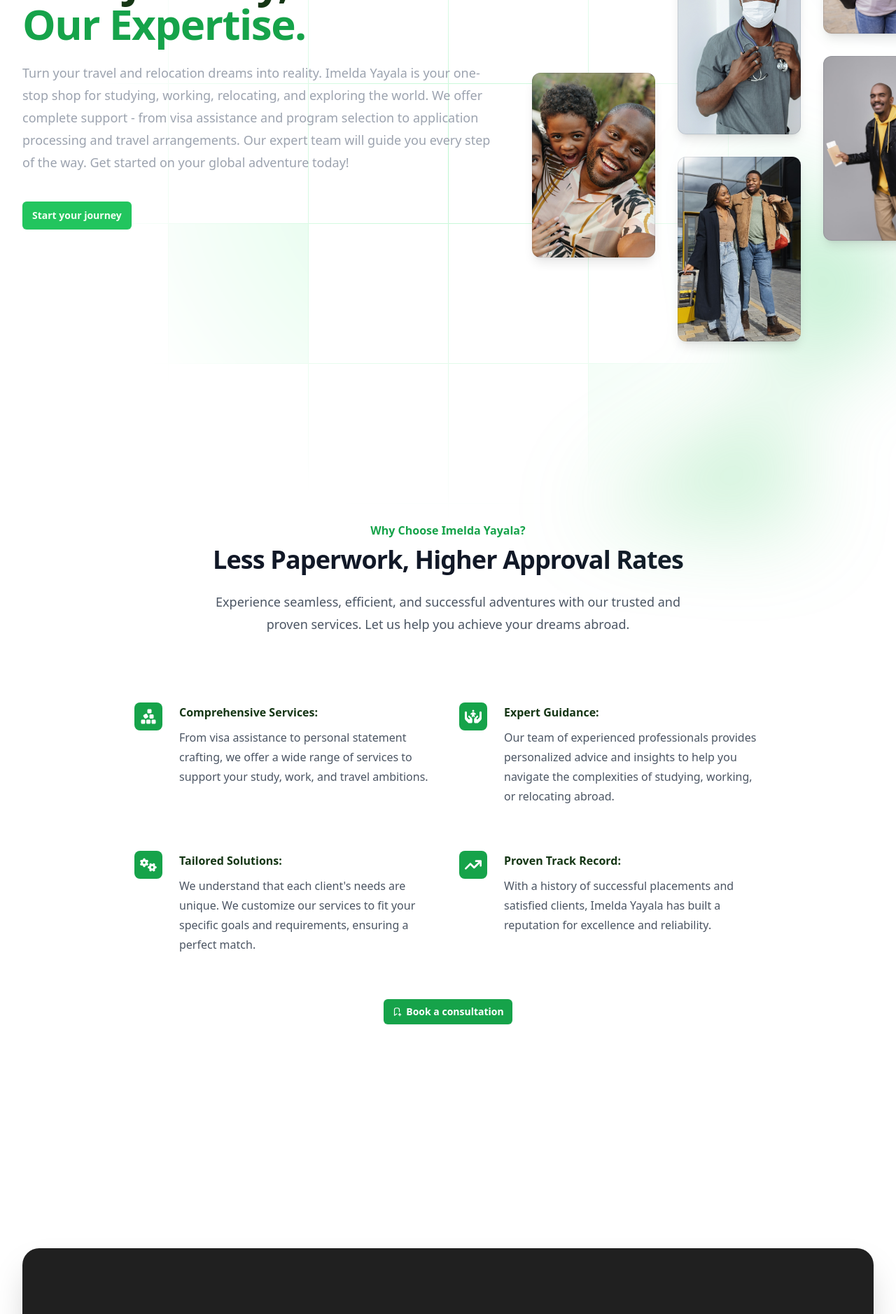
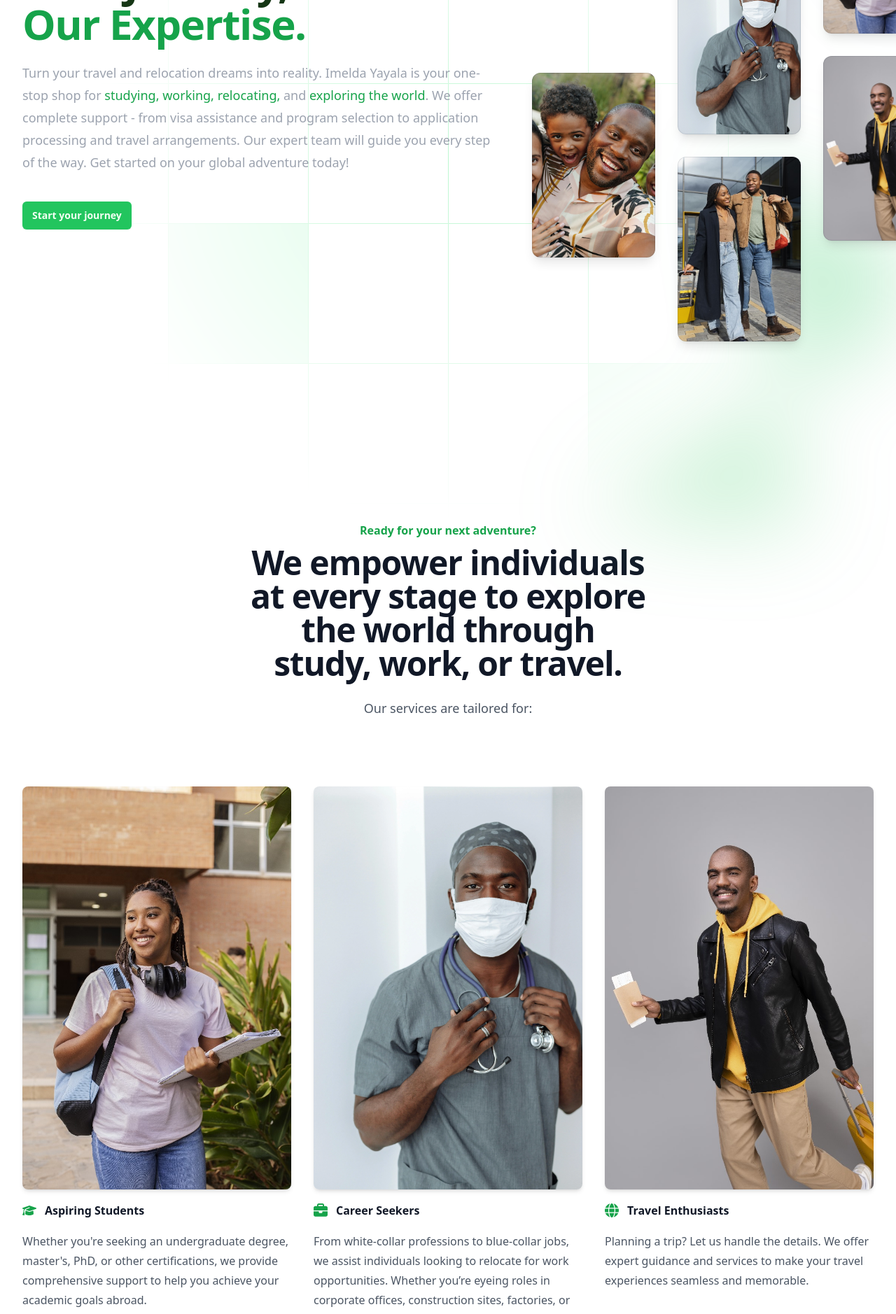
Before and after one commit to thekiwidev/imelda, a React (Vite) app: page / in a window 1280 px wide. Shown: the part 360-2238 px from the top of the page at 70% size. Built offline with nearby package versions, Linux system fonts and the light colour scheme.

Commit message:
feedback from oyidammola

```diff
--- a/src/view/home/components/banner.tsx
+++ b/src/view/home/components/banner.tsx
@@ -73,13 +73,15 @@
                     className="mt-6 text-lg leading-8 text-gray-400 sm:max-w-md lg:max-w-none"
                   >
                     Turn your travel and relocation dreams into reality. Imelda
-                    Yayala is your one-stop shop for <span>studying,</span>{" "}
-                    <span>working,</span> <span>relocating,</span> and{" "}
-                    <span>exploring the world</span>. We offer complete support
-                    - from visa assistance and program selection to application
-                    processing and travel arrangements. Our expert team will
-                    guide you every step of the way. Get started on your global
-                    adventure today!
+                    Yayala is your one-stop shop for{" "}
+                    <span className="text-green-600">studying,</span>{" "}
+                    <span className="text-green-600">working,</span>{" "}
+                    <span className="text-green-600">relocating,</span> and{" "}
+                    <span className="text-green-600">exploring the world</span>.
+                    We offer complete support - from visa assistance and program
+                    selection to application processing and travel arrangements.
+                    Our expert team will guide you every step of the way. Get
+                    started on your global adventure today!
                   </motion.p>
                   <div className="mt-10 flex items-center gap-x-6">
                     <motion.a
--- /dev/null
+++ b/src/view/home/components/data.ts
@@ -0,0 +1,30 @@
+import { FaBriefcase, FaGlobe, FaGraduationCap } from "react-icons/fa6";
+import { WhoWeAreFor } from "./who-we-are-for";
+import { IMG02, IMG04, IMG05 } from "../../../assets";
+
+export const whoWeAreForData: WhoWeAreFor[] = [
+  {
+    name: "Aspiring Students",
+    description:
+      "Whether you're seeking an undergraduate degree, master's, PhD, or other certifications, we provide comprehensive support to help you achieve your academic goals abroad.",
+    href: "#",
+    icon: FaGraduationCap,
+    image: IMG04, // Add image URL here
+  },
+  {
+    name: "Career Seekers",
+    description:
+      "From white-collar professions to blue-collar jobs, we assist individuals looking to relocate for work opportunities. Whether you’re eyeing roles in corporate offices, construction sites, factories, or other fields, we’ve got you covered.",
+    href: "#",
+    icon: FaBriefcase,
+    image: IMG02, // Add image URL here
+  },
+  {
+    name: "Travel Enthusiasts",
+    description:
+      "Planning a trip? Let us handle the details. We offer expert guidance and services to make your travel experiences seamless and memorable.",
+    href: "#",
+    icon: FaGlobe,
+    image: IMG05, // Add image URL here
+  },
+];
--- a/src/view/home/components/proposition.tsx
+++ b/src/view/home/components/proposition.tsx
@@ -4,7 +4,9 @@
   FaArrowTrendUp,
   FaCubesStacked,
   FaGears,
+  FaGlobe,
   FaHandsHoldingChild,
+  FaHandsHoldingCircle,
 } from "react-icons/fa6";
 import { TbBookmarkPlus } from "react-icons/tb";
 import { WhatsAppLink } from "../../components/data";
@@ -37,6 +39,20 @@
       "With a history of successful placements and satisfied clients, Imelda Yayala has built a reputation for excellence and reliability.",
     href: "#",
     icon: FaArrowTrendUp,
+  },
+  {
+    name: "Global Network:",
+    description:
+      "Our extensive connections with educational institutions, employers, and travel partners worldwide enable us to offer you the best opportunities and resources.",
+    href: "#",
+    icon: FaGlobe,
+  },
+  {
+    name: "Dedicated Support:",
+    description:
+      "We are committed to your success and provide ongoing support throughout your journey, from the initial consultation to your final destination.",
+    href: "#",
+    icon: FaHandsHoldingCircle,
   },
 ];
 
--- a/src/view/home/components/services.tsx
+++ b/src/view/home/components/services.tsx
@@ -1,8 +1,11 @@
 import React from "react";
 import { motion } from "framer-motion";
 import {
+  FaBriefcase,
   FaComments,
   FaFileCircleCheck,
+  FaGraduationCap,
+  FaLanguage,
   FaPlaneDeparture,
   FaScaleBalanced,
   FaUserGear,
@@ -46,6 +49,24 @@
     description:
       "We assist you through every step of the application process, from preparing documents to submitting your application, ensuring all details are handled with care and precision.",
     icon: FaPlaneDeparture,
+  },
+  {
+    name: "Destination Counselling:",
+    description:
+      "Receive personalised advice on the best study or work destinations based on your goals and preferences, helping you make informed and confident decisions.",
+    icon: FaLanguage,
+  },
+  {
+    name: "Study Information:",
+    description:
+      "Access comprehensive information about studying abroad, including academic opportunities, cultural insights, and practical tips to make the most of your educational experience.",
+    icon: FaGraduationCap,
+  },
+  {
+    name: "Work Information:",
+    description:
+      "Get detailed information about working abroad, including job opportunities, work culture, and essential guidelines to successfully navigate your international career.",
+    icon: FaBriefcase,
   },
 ];
 
--- /dev/null
+++ b/src/view/home/components/who-we-are-for.tsx
@@ -0,0 +1,72 @@
+import React from "react";
+
+export interface WhoWeAreFor {
+  name: string;
+  description: string;
+  href: string;
+  icon: React.ElementType;
+  image: string; // New image property
+}
+
+interface WhoWeAreProps {
+  title: string;
+  subtitle: string;
+  description: string;
+  features: WhoWeAreFor[];
+}
+
+const WhoWeAreFor: React.FC<WhoWeAreProps> = ({
+  title,
+  subtitle,
+  description,
+  features,
+}) => {
+  return (
+    <div className="bg-white py-24 sm:py-32">
+      <div className="mx-auto max-w-7xl px-6 lg:px-8">
+        <div className="mx-auto max-w-2xl lg:text-center">
+          <h2 className="text-base/7 font-semibold text-green-600">{title}</h2>
+          <p className="mt-2 text-pretty text-4xl font-semibold tracking-tight text-gray-900 sm:text-5xl lg:text-balance">
+            {subtitle}
+          </p>
+          <p className="mt-6 text-lg/8 text-gray-600">{description}</p>
+        </div>
+        <div className="mx-auto mt-16 max-w-2xl sm:mt-20 lg:mt-24 lg:max-w-none">
+          <dl className="grid max-w-xl grid-cols-1 gap-x-8 gap-y-16 lg:max-w-none lg:grid-cols-3">
+            {features.map((feature) => (
+              <div key={feature.name} className="flex flex-col">
+                <div className="relative mb-4">
+                  <img
+                    src={feature.image}
+                    alt={feature.name}
+                    className="w-full h-90 object-cover object-[top_center] rounded-lg shadow-md" // Rounded image with shadow
+                  />
+                </div>
+                <dt className="flex items-center gap-x-3 text-base/7 font-semibold text-gray-900">
+                  <feature.icon
+                    aria-hidden="true"
+                    className="size-5 flex-none text-green-600"
+                  />
+                  {feature.name}
+                </dt>
+                <dd className="mt-4 flex flex-auto flex-col text-base/7 text-gray-600">
+                  <p className="flex-auto">{feature.description}</p>
+                  {/* <p className="mt-6">
+                    <a
+                      href={feature.href}
+                      className="text-sm/6 font-semibold text-green-600"
+                    >
+                      Learn more <span aria-hidden="true">→</span>
+                    </a>
+                  </p> */}
+                </dd>
+              </div>
+            ))}
+          </dl>
+        </div>
+      </div>
+    </div>
+  );
+};
+
+export default WhoWeAreFor;
--- a/src/view/home/index.tsx
+++ b/src/view/home/index.tsx
@@ -5,11 +5,19 @@
 import Faq from "../components/faq";
 import Partners from "../components/partners";
 import Testimonials from "../components/testimonials";
+import WhoWeAreFor from "./components/who-we-are-for";
+import { whoWeAreForData } from "./components/data";
 
 const Home: React.FC = () => {
   return (
     <div>
       <Banner />
+      <WhoWeAreFor
+        features={whoWeAreForData}
+        title="Ready for your next adventure?"
+        subtitle="We empower individuals at every stage to explore the world through study, work, or travel."
+        description="Our services are tailored for:"
+      />
       <Proposition />
       <Partners />
       <Services />
--- a/src/view/layout/components/header.tsx
+++ b/src/view/layout/components/header.tsx
@@ -172,7 +172,7 @@
               href="#proposition"
               className="text-sm font-semibold leading-6 text-gray-900"
             >
-              Value Proposition
+              Why Us
             </a>
           )}
         </PopoverGroup>
@@ -182,7 +182,7 @@
             href={WhatsAppLink}
             className="text-sm font-semibold leading-6 text-gray-900"
           >
-            Get Consultation <span aria-hidden="true">&rarr;</span>
+            Book Consultation <span aria-hidden="true">&rarr;</span>
           </a>
         </div>
       </nav>
@@ -257,7 +257,7 @@
                     href={WhatsAppLink}
                     className="-mx-3 block rounded-lg px-3 py-2.5 text-base font-semibold leading-7 text-gray-900 hover:bg-gray-50"
                   >
-                    Get Consultation
+                    Book Consultation
                   </a>
                 </div>
               </div>
```
